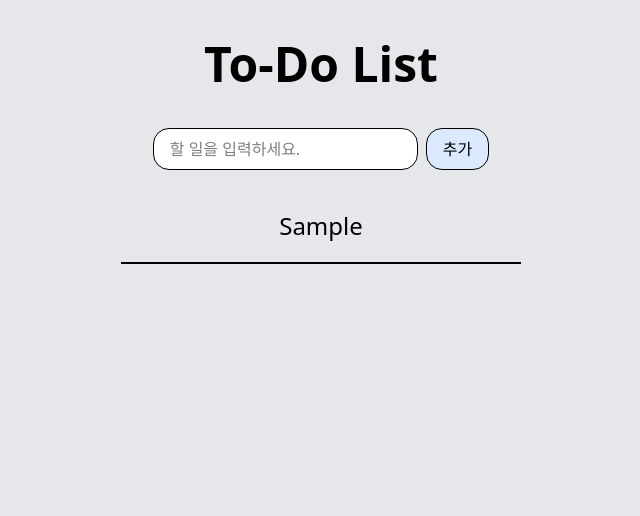
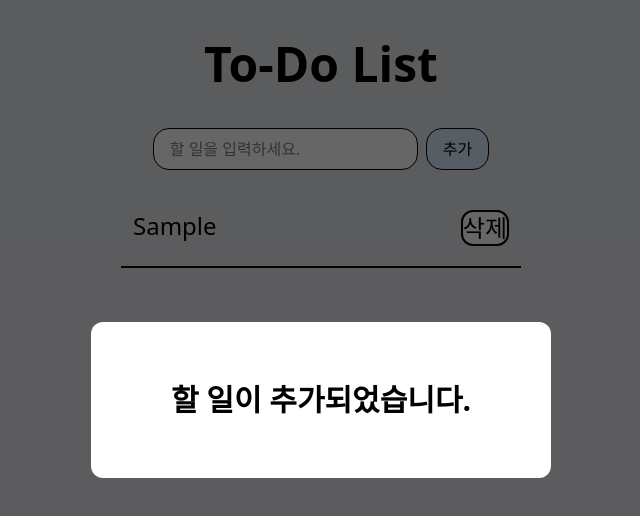
Before and after one commit to Likelion-YeungNam-Univ/7-13th-fe-assignment, a React (Vite) app: page / in a window 1280 px wide. Both pictures are taken after typing "Sample" into the empty fields and a click on the button "추가". Shown: the top 516 px of the page, without its empty margins (319-959 px from the left). Built offline with nearby package versions, Linux system fonts and the light colour scheme.

Commit message:
7회차 과제

```diff
--- a/src/TodoItem.jsx
+++ b/src/TodoItem.jsx
@@ -1,9 +1,15 @@
 import React from "react";
 
-const TodoItem = ({ todo }) => {
+const TodoItem = ({ todo, onDelete }) => {
   return (
-    <li className="w-100 text-2xl text-center px-3 py-5 border-b-2">
+    <li className=" flex w-100 text-2xl text-center px-3 py-5 border-b-2">
       <span>{todo.text}</span>
+      <button
+        onClick={() => onDelete(todo.id)}
+        className="ml-auto rounded-xl bg-white border-2 border-black"
+      >
+        삭제
+      </button>
     </li>
   );
 };
--- a/src/TodoList.jsx
+++ b/src/TodoList.jsx
@@ -5,9 +5,11 @@ const TodoList = () => {
   const [todos, setTodos] = useState([]);
   const [inputText, setInputText] = useState("");
   const [error, setError] = useState(false);
+  const [isModalOpen, setIsModalOpen] = useState(false);
 
   const handleInputChange = (e) => {
     setInputText(e.target.value);
+    // console.log(inputText);
 
     if (e.target.value.trim().length < 3) {
       setError(true);
@@ -28,6 +30,11 @@ const TodoList = () => {
     setTodos((prev) => [...prev, { id: Date.now(), text: inputText }]);
     setInputText("");
     setError(false);
+    setIsModalOpen(true);
+  };
+
+  const handleDelete = (id) => {
+    setTodos((prev) => prev.filter((todo) => todo.id !== id));
   };
 
   return (
@@ -56,9 +63,22 @@ const TodoList = () => {
       </form>
       <ul>
         {todos.map((todo) => (
-          <TodoItem key={todo.id} todo={todo} />
+          <TodoItem key={todo.id} todo={todo} onDelete={handleDelete} />
         ))}
       </ul>
+      {isModalOpen && (
+        <div
+          className="fixed top-0 left-0 w-full h-full bg-black/60 flex items-center justify-center"
+          onClick={() => setIsModalOpen(false)}
+        >
+          <div
+            className="bg-white px-20 py-15 rounded-xl text-center"
+            onClick={(e) => e.stopPropagation()}
+          >
+            <p className="text-3xl font-bold">할 일이 추가되었습니다.</p>
+          </div>
+        </div>
+      )}
     </div>
   );
 };
```
